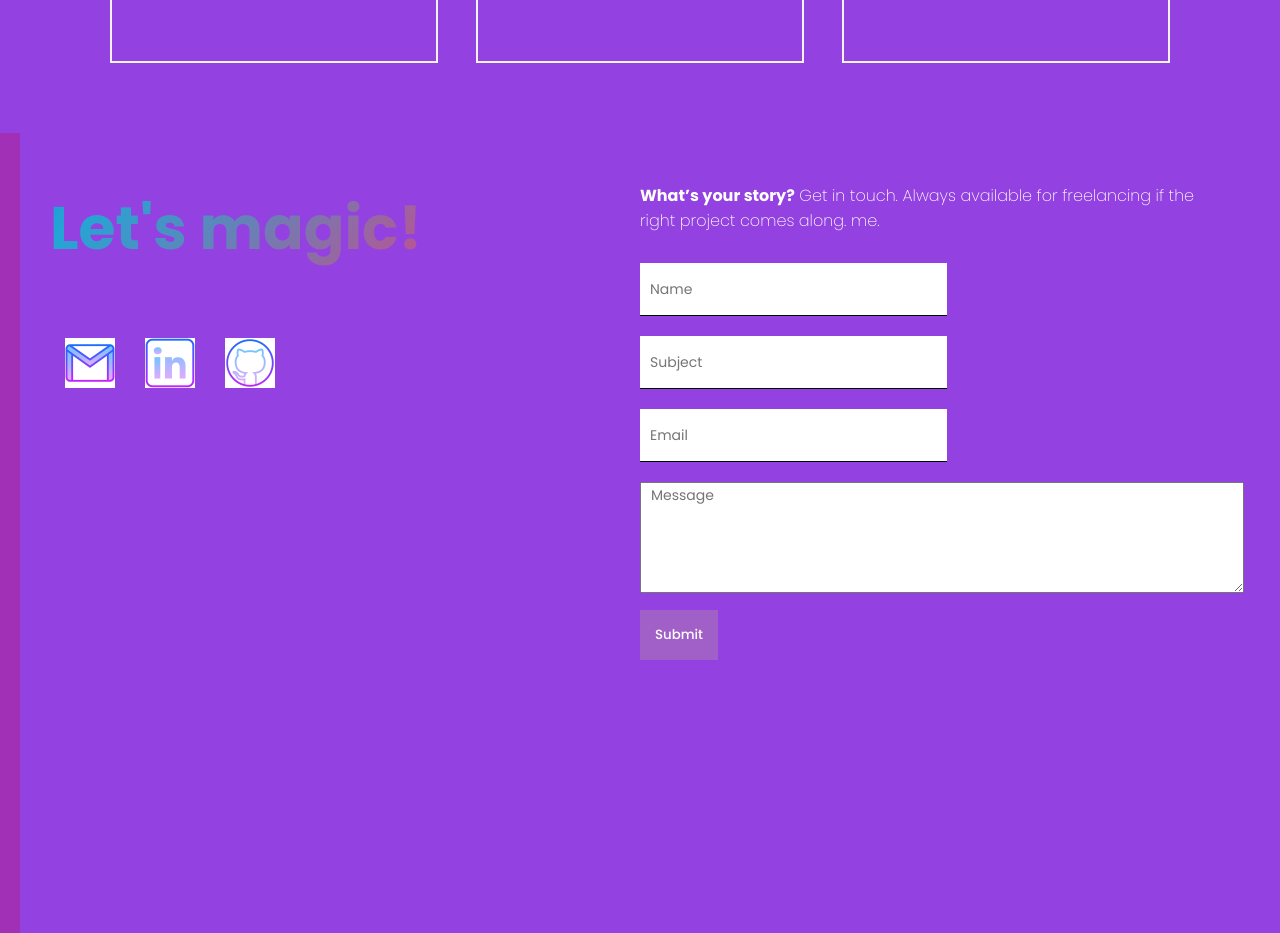
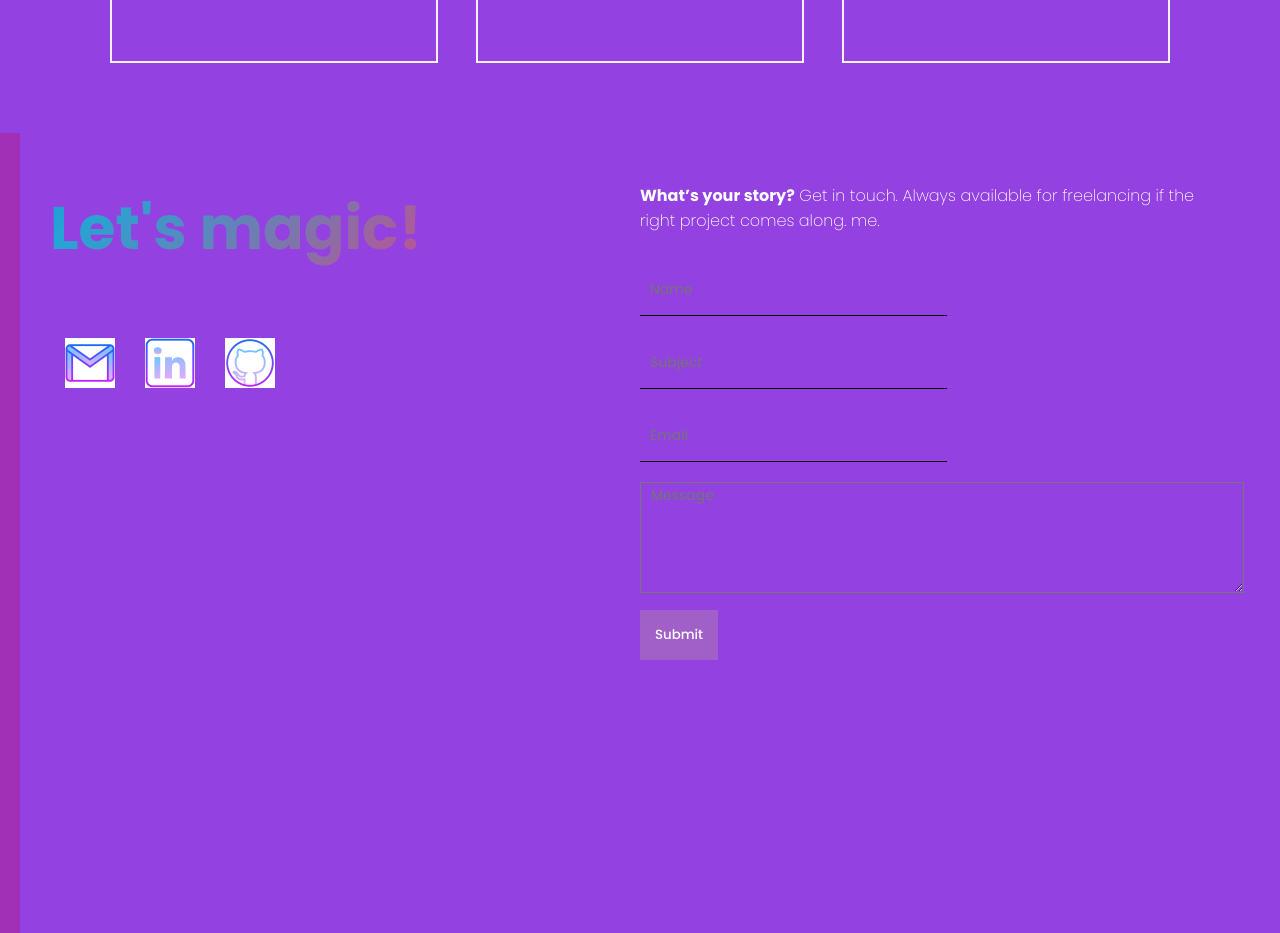
Before and after one commit to marcia1997/new-portfolio-2023, a React (Create React App) app: page / in a window 1280 px wide. Shown: the part 2740-3673 px from the top of the page. Built offline with nearby package versions, Linux system fonts and the light colour scheme; a web font is replaced by a local one.

Commit message:
contact changes theme

```diff
--- a/src/components/contact/Contact.jsx
+++ b/src/components/contact/Contact.jsx
@@ -4,13 +4,16 @@ import LinkedIn from "../../img/linkedin.png";
 import Github from "../../img/git.png";
 import { useContext, useRef, useState } from "react";
 import emailjs from "emailjs-com";
-import { ThemeContext } from "../../context";
+import anime from 'animejs';
+import React, { useEffect } from 'react';
+
+
+
+
 
 const Contact = () => {
   const formRef = useRef();
   const [done, setDone] = useState(false)
-  const theme = useContext(ThemeContext);
-  const darkMode = theme.state.darkMode;
 
   const handleSubmit = (e) => {
     e.preventDefault();
@@ -33,8 +36,10 @@ const Contact = () => {
   };
 
   return (
+
     <div className="c">
-      <div className="c-bg"></div>
+      <div className="c-bg">
+      </div>
       <div className="c-wrapper">
         <div className="c-left">
           <h1 className="c-title">Let's magic!</h1>
@@ -62,10 +67,10 @@ const Contact = () => {
             freelancing if the right project comes along. me.
           </p>
           <form ref={formRef} onSubmit={handleSubmit}>
-            <input style={{backgroundColor: darkMode && "#333"}} type="text" placeholder="Name" name="user_name" />
-            <input style={{backgroundColor: darkMode && "#333"}} type="text" placeholder="Subject" name="user_subject" />
-            <input style={{backgroundColor: darkMode && "#333"}} type="text" placeholder="Email" name="user_email" />
-            <textarea style={{backgroundColor: darkMode && "#333"}} rows="5" placeholder="Message" name="message" />
+            <input  type="text" placeholder="Name" name="user_name" />
+            <input  type="text" placeholder="Subject" name="user_subject" />
+            <input  type="text" placeholder="Email" name="user_email" />
+            <textarea  rows="5" placeholder="Message" name="message" />
             <button>Submit</button>
             {done && "Your message had been sent.Thank you:)"}
           </form>
@@ -73,6 +78,7 @@ const Contact = () => {
       </div>
     </div>
   );
+
 };
 
 export default Contact;
--- a/src/components/contact/contact.css
+++ b/src/components/contact/contact.css
@@ -1,6 +1,8 @@
+
+
 .c {
   height: 100vh;
-  position: relative;
+
 }
 
 .c-bg {
@@ -79,6 +81,8 @@ input {
   margin: 10px 0px;
   font-size: 14px;
   padding-left: 10px;
+  background-color:transparent;
+  color:white;
 }
 
 textarea {
@@ -86,6 +90,8 @@ textarea {
   margin: 10px 0px;
   font-size: 14px;
   padding-left: 10px;
+  background-color: transparent;
+  color:white
 }
 
 button {
@@ -96,6 +102,7 @@ button {
   font-weight: 500;
   cursor: pointer;
 }
+
 
 @media screen and (max-width: 480px) {
   .c-wrapper {
@@ -132,4 +139,6 @@ button {
   button {
     margin-top: 10px;
   }
+
+
 }
```
